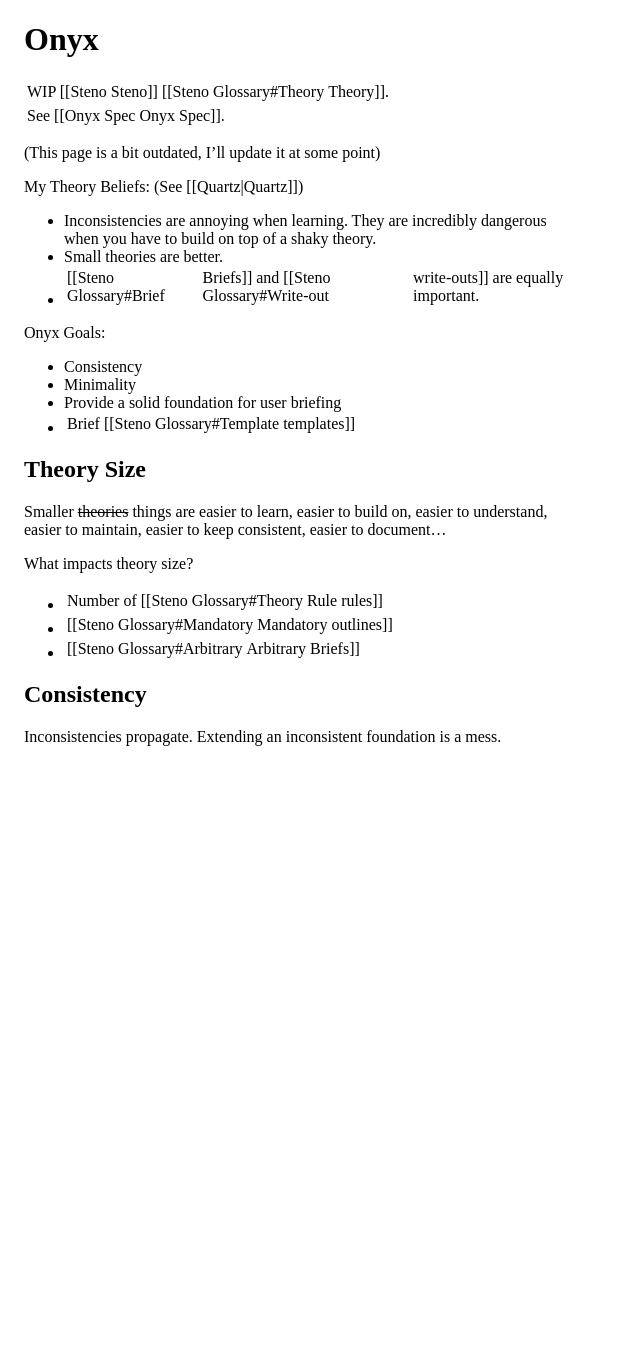
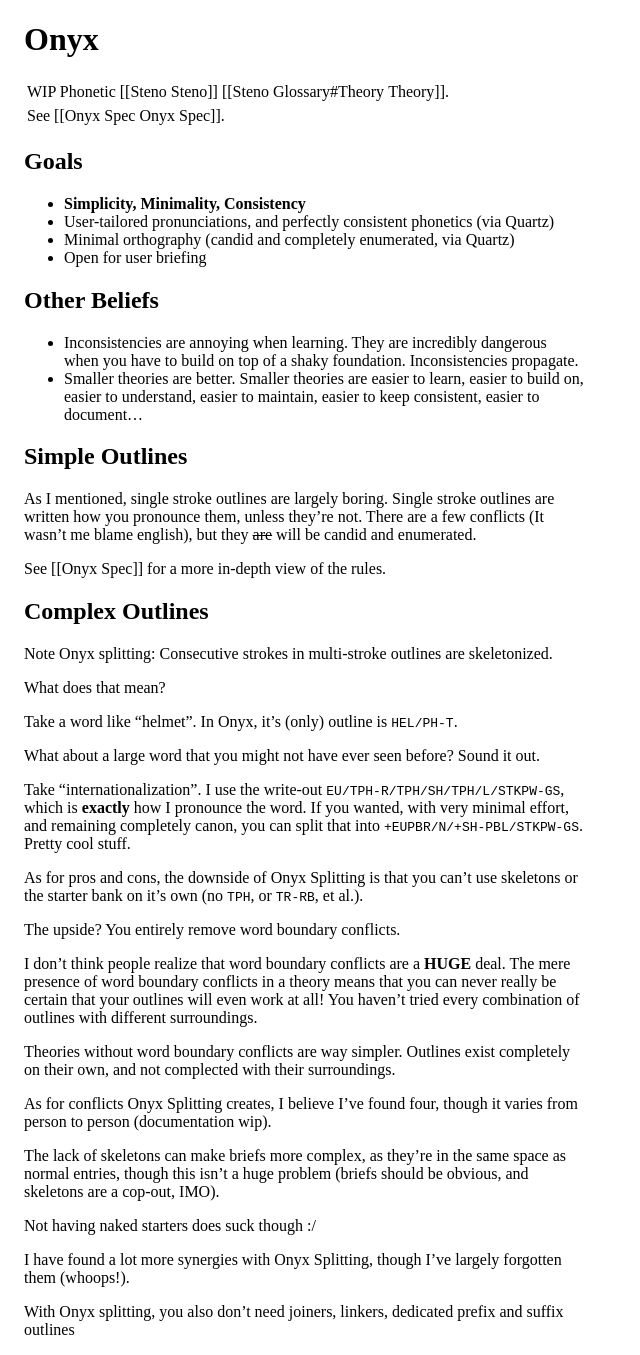
Before and after one commit to Grahp/Website, a Jekyll site: the page built from pages/Onyx.md, in a window 1280 px wide. Shown: the whole page, without its empty margins (0-640 px from the left). Built offline with Jekyll 4.4.1, drawn with Linux system fonts in a browser that asks for light colours; before the commit the page ends 900 px from its top, so only the background shows below that.

Commit message:
Upload new Onyx draft

```diff
--- a/pages/Onyx.md
+++ b/pages/Onyx.md
@@ -3,33 +3,55 @@
 title: Onyx
 ---
 
-WIP [[Steno|Steno]] [[Steno Glossary#Theory|Theory]].
+WIP Phonetic [[Steno|Steno]] [[Steno Glossary#Theory|Theory]].
 
 See [[Onyx Spec|Onyx Spec]].
 
-(This page is a bit outdated, I'll update it at some point)
+## Goals
 
-My Theory Beliefs:
-(See [[Quartz|Quartz]])
-- Inconsistencies are annoying when learning. They are incredibly dangerous when you have to build on top of a shaky theory.
-- Small theories are better.
-- [[Steno Glossary#Brief|Briefs]] and [[Steno Glossary#Write-out|write-outs]] are equally important.
+- **Simplicity, Minimality, Consistency**
+- User-tailored pronunciations, and perfectly consistent phonetics (via Quartz)
+- Minimal orthography (candid and completely enumerated, via Quartz)
+- Open for user briefing
 
-Onyx Goals:
-- Consistency
-- Minimality
-- Provide a solid foundation for user briefing
-- Brief [[Steno Glossary#Template|templates]]
+## Other Beliefs
 
-## Theory Size
+- Inconsistencies are annoying when learning. They are incredibly dangerous when you have to build on top of a shaky foundation. Inconsistencies propagate.
+- Smaller theories are better. Smaller theories are easier to learn, easier to build on, easier to understand, easier to maintain, easier to keep consistent, easier to document...
 
-Smaller ~~theories~~ things are easier to learn, easier to build on, easier to understand, easier to maintain, easier to keep consistent, easier to document...
+## Simple Outlines
 
-What impacts theory size?
-- Number of [[Steno Glossary#Theory Rule|rules]]
-- [[Steno Glossary#Mandatory|Mandatory outlines]]
-- [[Steno Glossary#Arbitrary|Arbitrary Briefs]]
+As I mentioned, single stroke outlines are largely boring.
+Single stroke outlines are written how you pronounce them, unless they're not. There are a few conflicts (It wasn't me blame english), but they ~~are~~ will be candid and enumerated.
 
-## Consistency
+See [[Onyx Spec]] for a more in-depth view of the rules.
 
-Inconsistencies propagate. Extending an inconsistent foundation is a mess.
+## Complex Outlines
+
+Note Onyx splitting: Consecutive strokes in multi-stroke outlines are skeletonized.
+
+What does that mean?
+
+Take a word like "helmet". In Onyx, it's (only) outline is `HEL/PH-T`.
+
+What about a large word that you might not have ever seen before? Sound it out.
+
+Take "internationalization". I use the write-out `EU/TPH-R/TPH/SH/TPH/L/STKPW-GS`, which is **exactly** how I pronounce the word. If you wanted, with very minimal effort, and remaining completely canon, you can split that into `+EUPBR/N/+SH-PBL/STKPW-GS`. Pretty cool stuff.
+
+As for pros and cons, the downside of Onyx Splitting is that you can't use skeletons or the starter bank on it's own (no `TPH`, or `TR-RB`, et al.).
+
+The upside? You entirely remove word boundary conflicts.
+
+I don't think people realize that word boundary conflicts are a **HUGE** deal. The mere presence of word boundary conflicts in a theory means that you can never really be certain that your outlines will even work at all! You haven't tried every combination of outlines with different surroundings.
+
+Theories without word boundary conflicts are way simpler. Outlines exist completely on their own, and not complected with their surroundings.
+
+As for conflicts Onyx Splitting creates, I believe I've found four, though it varies from person to person (documentation wip).
+
+The lack of skeletons can make briefs more complex, as they're in the same space as normal entries, though this isn't a huge problem (briefs should be obvious, and skeletons are a cop-out, IMO).
+
+Not having naked starters does suck though :/
+
+I have found a lot more synergies with Onyx Splitting, though I've largely forgotten them (whoops!).
+
+With Onyx splitting, you also don't need joiners, linkers, dedicated prefix and suffix outlines
```
